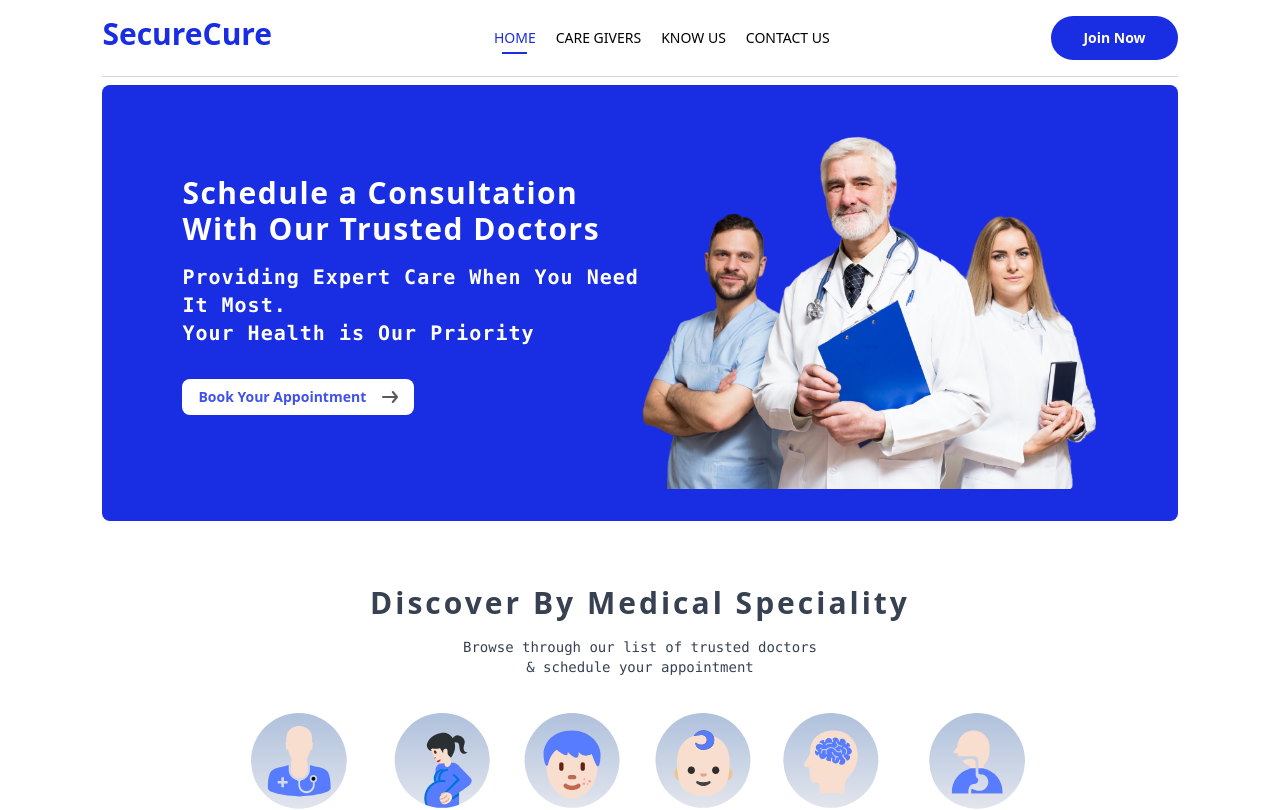
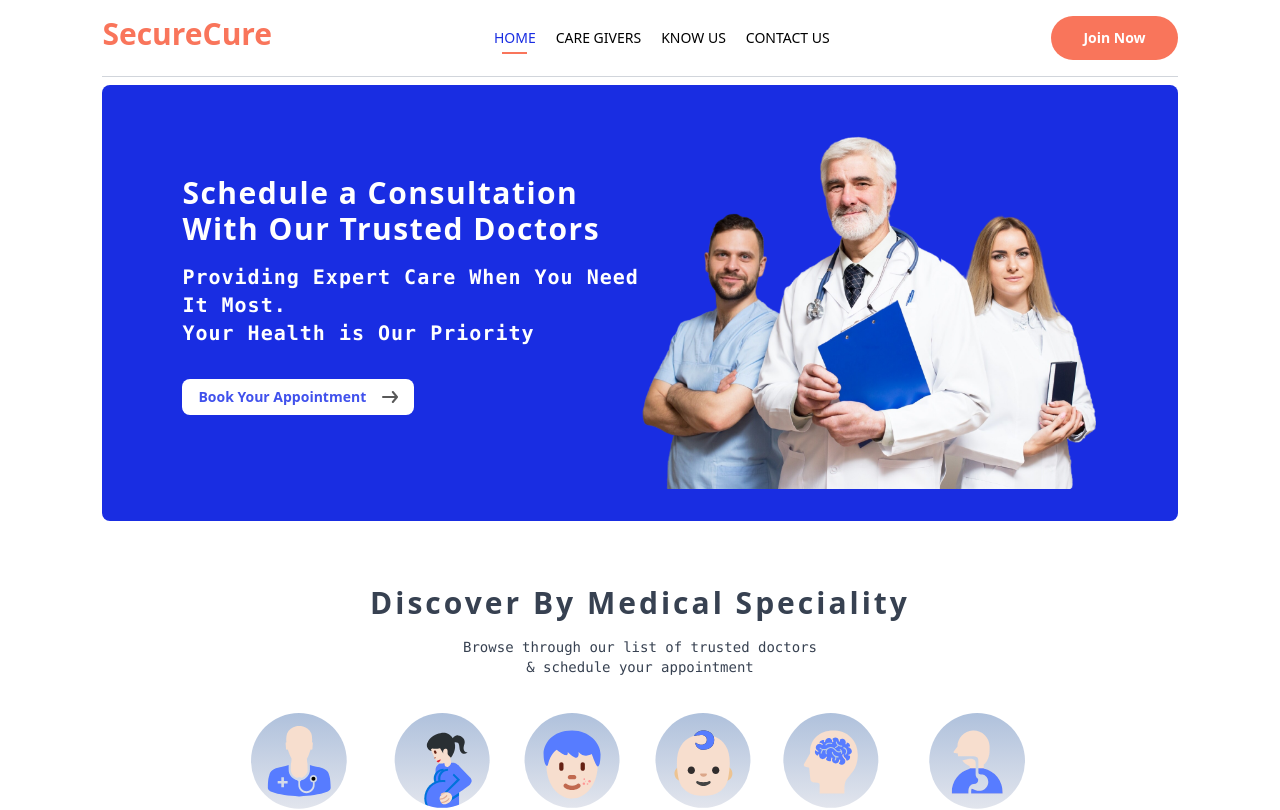
Before and after one commit to Shuvam-2000/SecureCure, a React (Vite) app: page / in a window 1280 px wide. Shown: the top 810 px of the page. Built offline with nearby package versions, Linux system fonts and the light colour scheme.

Commit message:
changed the colour of UI for betteer look

```diff
--- a/src/components/Navbar.jsx
+++ b/src/components/Navbar.jsx
@@ -10,31 +10,31 @@ const Navbar = () => {
 
   return (
     <div className="flex items center justify-between text-sm py-4 border-b border-b-gray-300">
-      <h1 className='sm:text-3xl text-2xl font-bold text-[#192de2] cursor-pointer'>
+      <h1 className='sm:text-3xl text-2xl font-bold text-[#f9755b] cursor-pointer'>
       SecureCure</h1>
         <ul className="hidden md:flex justify-evenly mt-2 gap-5 font-medium">
             <NavLink to='/'>
                 <li className="py-1">HOME</li>
-                <hr className="border-none outline-none h-0.5 bg-[#192de2] w-3/5 m-auto hidden" />
+                <hr className="border-none outline-none h-0.5 bg-[#f9755b] w-3/5 m-auto hidden" />
             </NavLink>
             <NavLink to='/doctors'>
                 <li className="py-1">CARE GIVERS</li>
-                <hr className="border-none outline-none h-0.5 bg-[#192de2] w-3/5 m-auto hidden"/>
+                <hr className="border-none outline-none h-0.5 bg-[#f9755b] w-3/5 m-auto hidden"/>
             </NavLink>
             <NavLink to='/aboutus'>
                 <li className="py-1">KNOW US</li>
-                <hr className="border-none outline-none h-0.5 bg-[#192de2] w-3/5 m-auto hidden"/>
+                <hr className="border-none outline-none h-0.5 bg-[#f9755b] w-3/5 m-auto hidden"/>
             </NavLink>
             <NavLink to='/contact'>
                 <li className="py-1">CONTACT US</li>
-                <hr className="border-none outline-none h-0.5 bg-[#192de2] w-3/5 m-auto hidden"/>
+                <hr className="border-none outline-none h-0.5 bg-[#f9755b] w-3/5 m-auto hidden"/>
             </NavLink>
         </ul>
         <div className="flex items-center gap-4">
-            <button onClick={() => navigate('/login')} className="bg-[#192de2] hover:bg-[#4758f3] text-white px-8 py-3 rounded-full font-bold hidden md:block">
+            <button onClick={() => navigate('/login')} className="bg-[#f9755b] hover:scale-110 transition-all duration-500 text-white px-8 py-3 rounded-full font-bold hidden md:block">
                 Join Now
             </button>
-            <img src={assets.menu_icon} alt="menu-icon" className="sm:w-5 w-4 cursor-pointer sm:hidden text-[#192de2]" onClick={() => setMenuVisible(true)}/>
+            <img src={assets.menu_icon} alt="menu-icon" className="sm:w-5 w-4 cursor-pointer sm:hidden text-[#f9755b]" onClick={() => setMenuVisible(true)}/>
         </div>
 
          {/* Sidebar for mobile-view*/}
```
